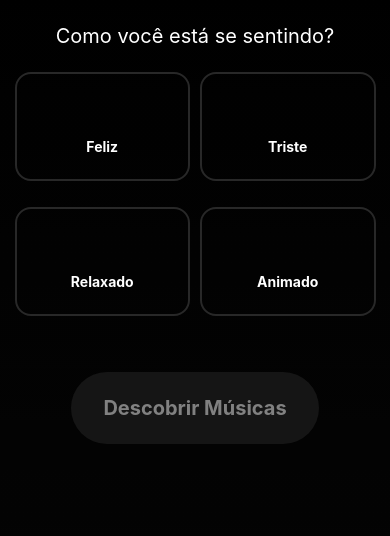
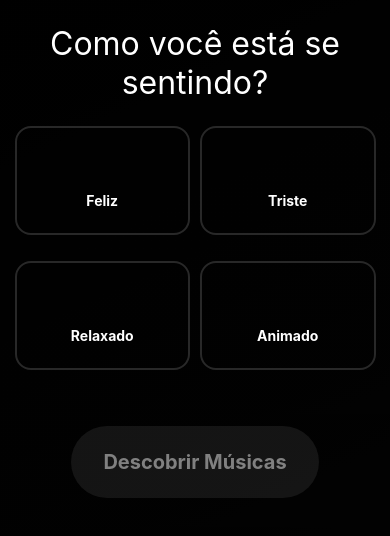
Before and after one commit to Itaifos/dm-app-sofiati, a React Native app: screen / in a window 390 px wide. Shown: the top 536 px of the page. Built offline with nearby package versions, Linux system fonts and the light colour scheme; some icons are missing.

Commit message:
:ok_hand: style: Alterações de revisão de código

```diff
--- a/src/screens/Components/GradientOverlay.js
+++ b/src/screens/Components/GradientOverlay.js
@@ -1,12 +1,11 @@
-import { View, StyleSheet } from "react-native";
-import { COLORS } from "../../constants/Colors"
+import { StyleSheet } from "react-native";
 import { LinearGradient } from "expo-linear-gradient";
 
 
 export const GradientOverlay = () => {
     return (
         <LinearGradient
-            colors={['rgba(0,0,0,0.6)', 'rgba(0,0,0,0.8)']}
+            colors={['rgba(0,0,0,0.8)', 'rgba(0,0,0,0.9)']}
             style={StyleSheet.absoluteFillObject}
             start={{ x: 0.0, y: 0.0 }}
             end={{ x: 0.0, y: 1.0 }}
--- a/src/screens/EmotionSelectionScreen.js
+++ b/src/screens/EmotionSelectionScreen.js
@@ -6,6 +6,7 @@ import { EmotionButton } from "./Components/EmotionButton"
 import { SearchSongsButton } from "./Components/SearchSongsButton"
 import { LinearGradient } from "expo-linear-gradient"
 import { GradientOverlay } from "./Components/GradientOverlay"
+import { SIZES } from "../constants/Themes"
 
 
 const EmotionSelectionScreen = () => {
@@ -20,12 +21,12 @@ const EmotionSelectionScreen = () => {
       style={styles.container}
       colors={[secondaryBgColor, primaryBgColor]}
       start={{x: 0.0, y: 0.0}}
-      end={{x: 0.0, y: 1.0}}
+      end={{x: 1.0, y: 1.0}}
     >
       <GradientOverlay/>
 
       <View style={styles.Title}>
-        <Text style={styles.titleText}>Como você está se sentindo?</Text>
+        <Text style={styles.TitleText}>Como você está se sentindo?</Text>
       </View>
 
       <View style={styles.ButtonArea}>
@@ -74,9 +75,10 @@ const styles = StyleSheet.create({
     alignItems: "center",
     marginVertical: 24,
   },
-  titleText: {
-    fontSize: 20,
+  TitleText: {
+    fontSize: SIZES.xxl,
     color: COLORS.white,
+    textAlign: "center"
   },
   ButtonArea: {
     flexDirection: "row",
```
